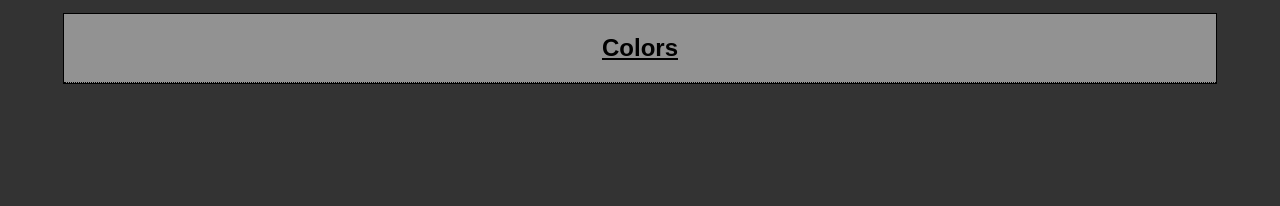
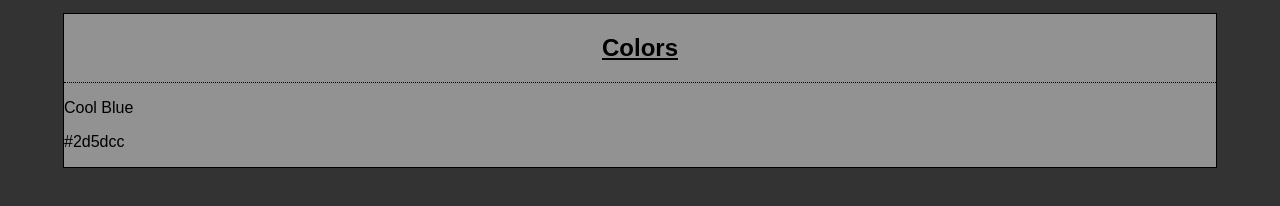
Before and after one commit to CGTones/website-design-system, a plain HTML site: page index.html in a window 1280 px wide. Shown: the part 82-288 px from the top of the page. Drawn offline with Linux system fonts and the light colour scheme; a web font is replaced by a local one.

Commit message:
Added flex-box-center  div &  1st color div ->  cool-blue

```diff
--- a/index.html
+++ b/index.html
@@ -14,6 +14,8 @@
 
 <body>
 
+  <!-- Navigation -->
+
   <header>
     <h1>Website Style Guide</h1>
     <nav>
@@ -26,9 +28,17 @@
     </nav>
   </header>
 
+  <!-- Colors Section -->
+
   <a class="anchor" name="target-colors"></a>
   <section id="colors">
     <h1 class="title">Colors</h1>
+    <div class="flexbox-center">
+      <div class="colorbox" id="cool-blue">
+        <p class="color-label">Cool Blue</p>
+        <p class="color-hex">#2d5dcc</p>
+      </div>
+    </div>
   </section>
 
 </body>
```
